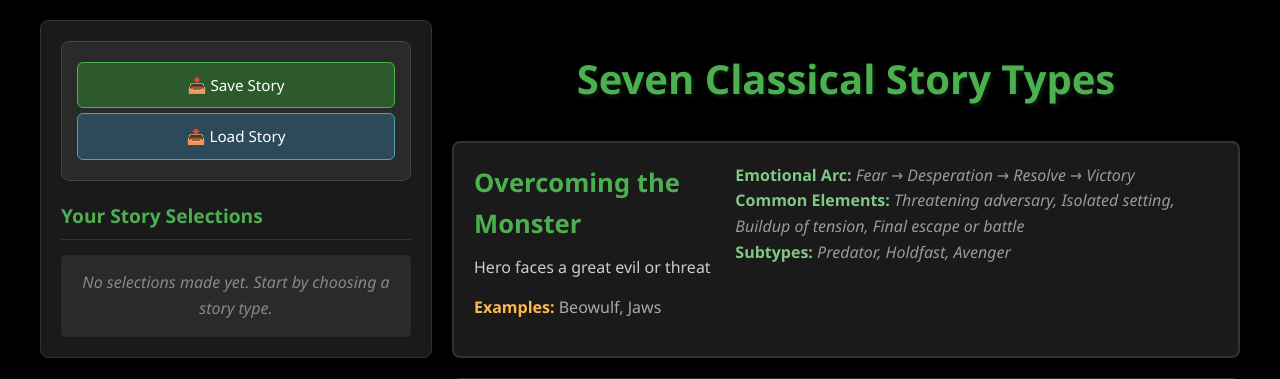
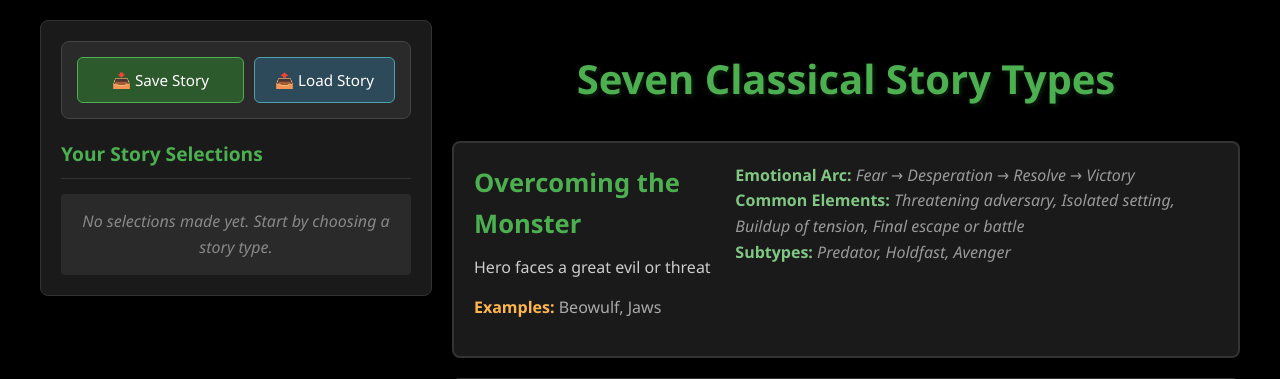
Before and after one commit to LarsLiden/Kraitif, a Flask app: page / in a window 1280 px wide. Shown: the top 379 px of the page. Run offline with Flask 3, Linux system fonts and the light colour scheme.

Commit message:
Fix load/save buttons to display side by side instead of vertically
Co-authored-by: LarsLiden <6528486+LarsLiden@users.noreply.github.com>

```diff
--- a/static/style.css
+++ b/static/style.css
@@ -83,12 +83,13 @@ body {
     background-color: #2a2a2a;
     border-radius: 8px;
     border: 1px solid #444444;
+    display: flex;
+    gap: 10px;
 }
 
 .left-panel .save-load-controls .btn {
-    display: block;
-    margin: 5px 0;
-    width: 100%;
+    flex: 1;
+    margin: 0;
     box-sizing: border-box;
 }
 
```
